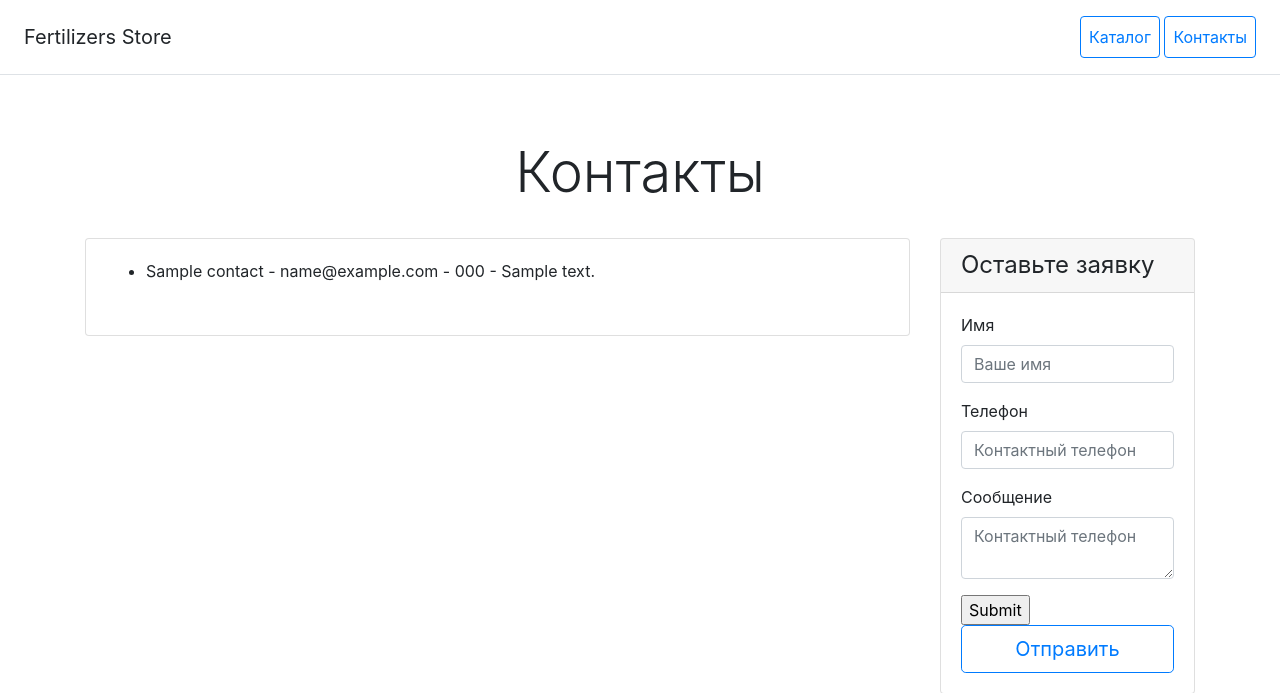
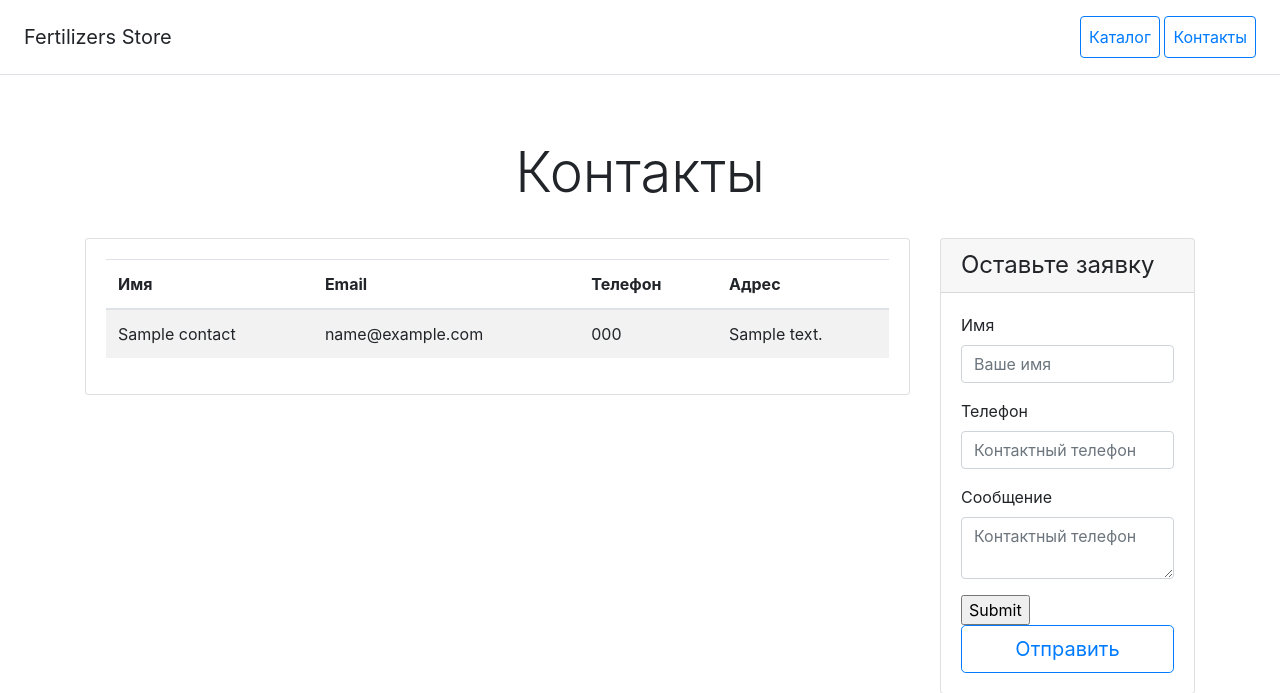
Before and after one commit to lotsmanova/project_internet_shop, a Django app: template catalog/templates/catalog/contact_page.html in a window 1280 px wide. Shown: the top 693 px of the page. Run offline with Django 4.2, Linux system fonts and the light colour scheme; the template is opened without the code that fills it: values that come from a table or form of the project are taken from there, others are empty; tables that the repository leaves empty hold one stand-in row (values such as "Sample post"); parts of the project's set-up code (start-up, migrations or seed data) failed here and were passed over; some libraries are stand-ins or nearby versions.

Commit message:
fixed contact_page

```diff
--- a/catalog/templates/catalog/contact_page.html
+++ b/catalog/templates/catalog/contact_page.html
@@ -25,11 +25,24 @@
             <div class="card mb-4 box-shadow">
                 <div class="card-body">
                     <table class="table table-striped">
-                        <ul>
+                        <thead>
+                        <tr>
+                          <th>Имя</th>
+                          <th>Email</th>
+                          <th>Телефон</th>
+                          <th>Адрес</th>
+                        </tr>
+                      </thead>
+                      <tbody>
                         {% for contact in contacts %}
-                            <li>{{ contact.name }} - {{ contact.email }} - {{ contact.phone }} - {{ contact.address }}</li>
+                          <tr>
+                            <td>{{ contact.name }}</td>
+                            <td>{{ contact.email }}</td>
+                            <td>{{ contact.phone }}</td>
+                            <td>{{ contact.address }}</td>
+                          </tr>
                         {% endfor %}
-                        </ul>
+                      </tbody>
                     </table>
                 </div>
             </div>
--- a/catalog/urls.py
+++ b/catalog/urls.py
@@ -4,5 +4,5 @@ from catalog.views import home_page, contact_page
 
 urlpatterns = [
     path('', home_page, name='home_page'),
-    path('templates/', contact_page, name='contact_page'),
+    path('contacts/', contact_page, name='contact_page'),
 ]
```
